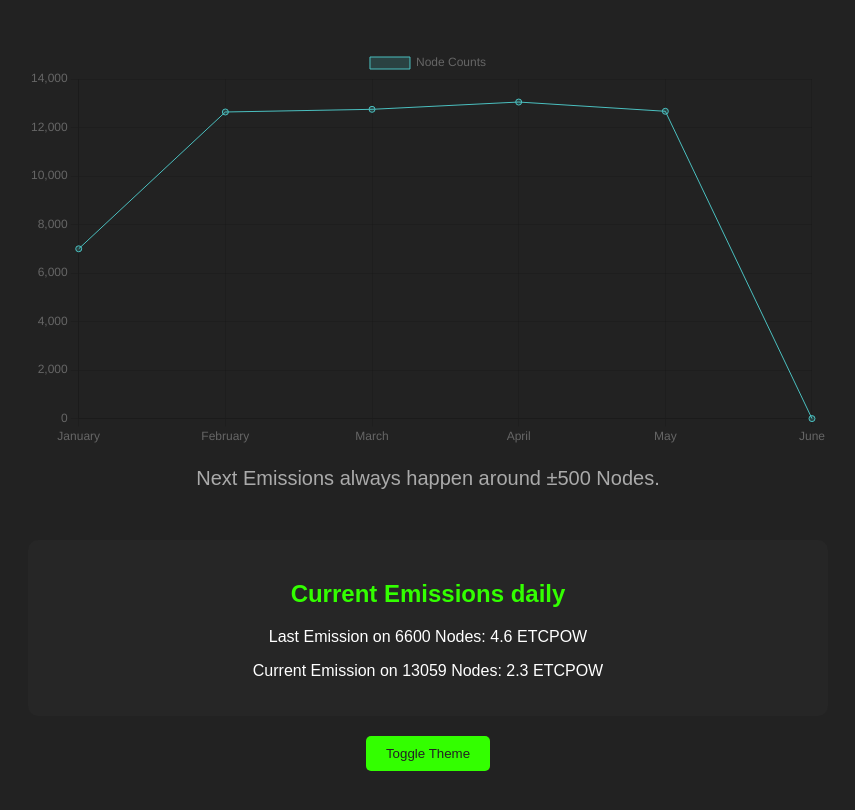
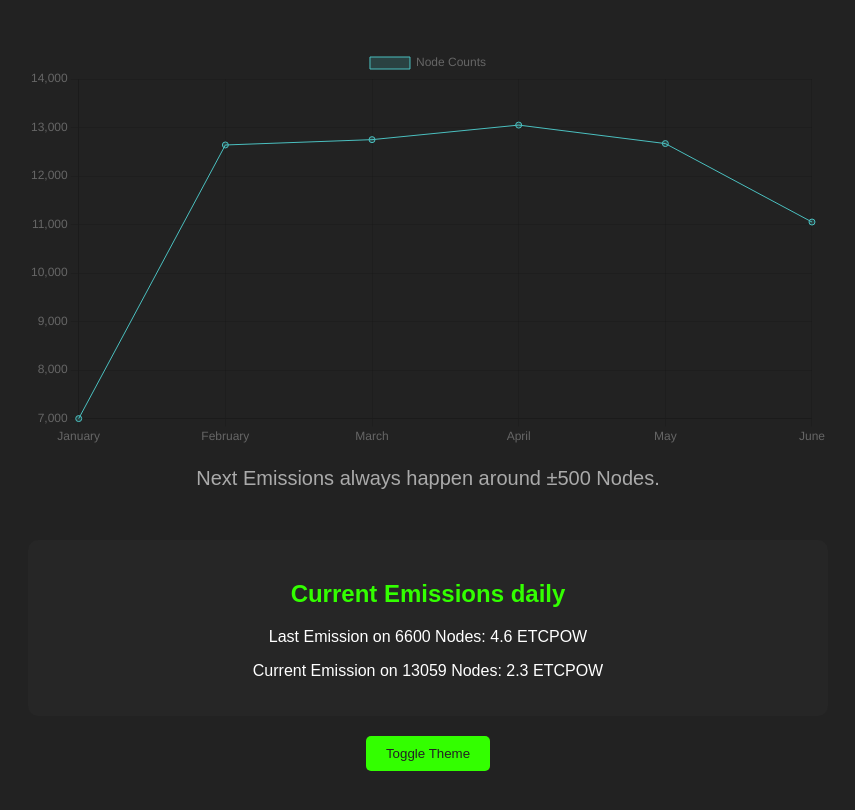
Before and after one commit to Nowalski/ETCMC_EmissionPage, a plain HTML site: page index.html in a window 1280 px wide. Shown: the part 90-900 px from the top of the page, without its empty margins (212-1067 px from the left). Drawn offline with nearby package versions, Linux system fonts and the light colour scheme.

Commit message:
Update index.html

```diff
--- a/index.html
+++ b/index.html
@@ -93,7 +93,7 @@
                     label: "Node Counts",
                     backgroundColor: "rgba(75, 192, 192, 0.2)",
                     borderColor: "rgba(75, 192, 192, 1)",
-                    data: [7000, 12640, 12750, 13050, 12669, 0],
+                    data: [7000, 12640, 12750, 13050, 12669, 11052],
                     borderWidth: 1
                 }]
             };
```
